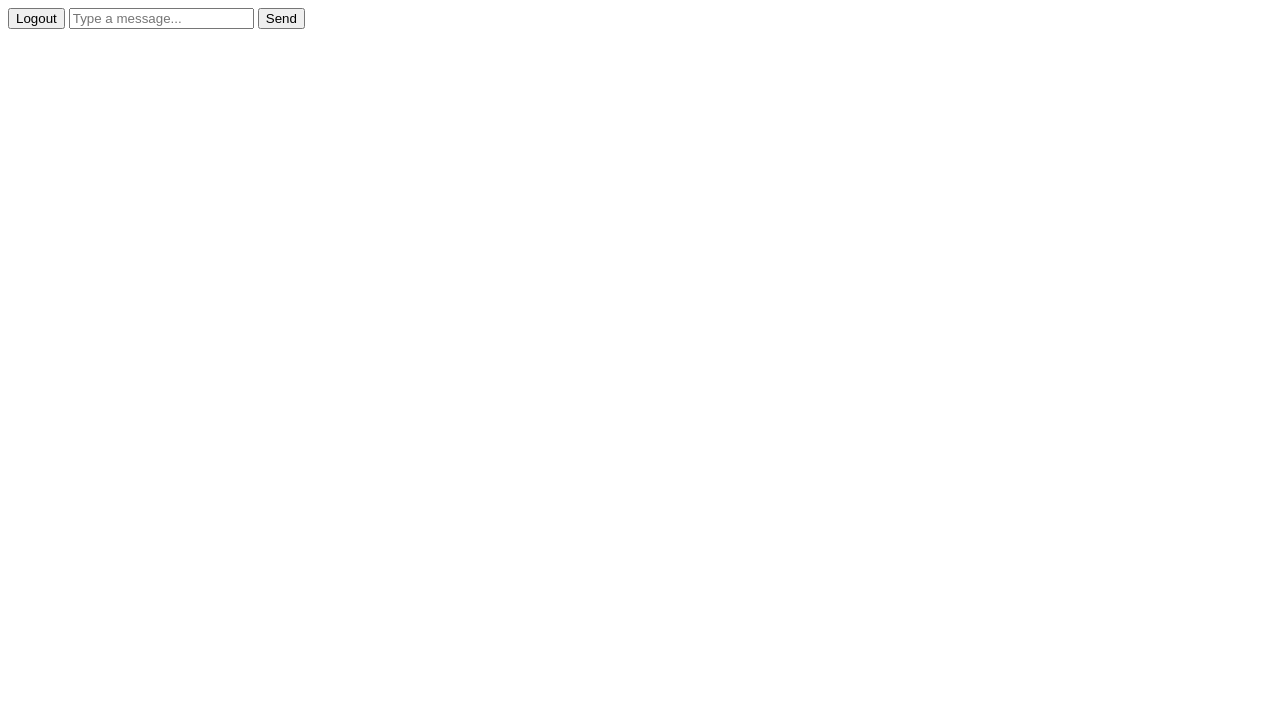
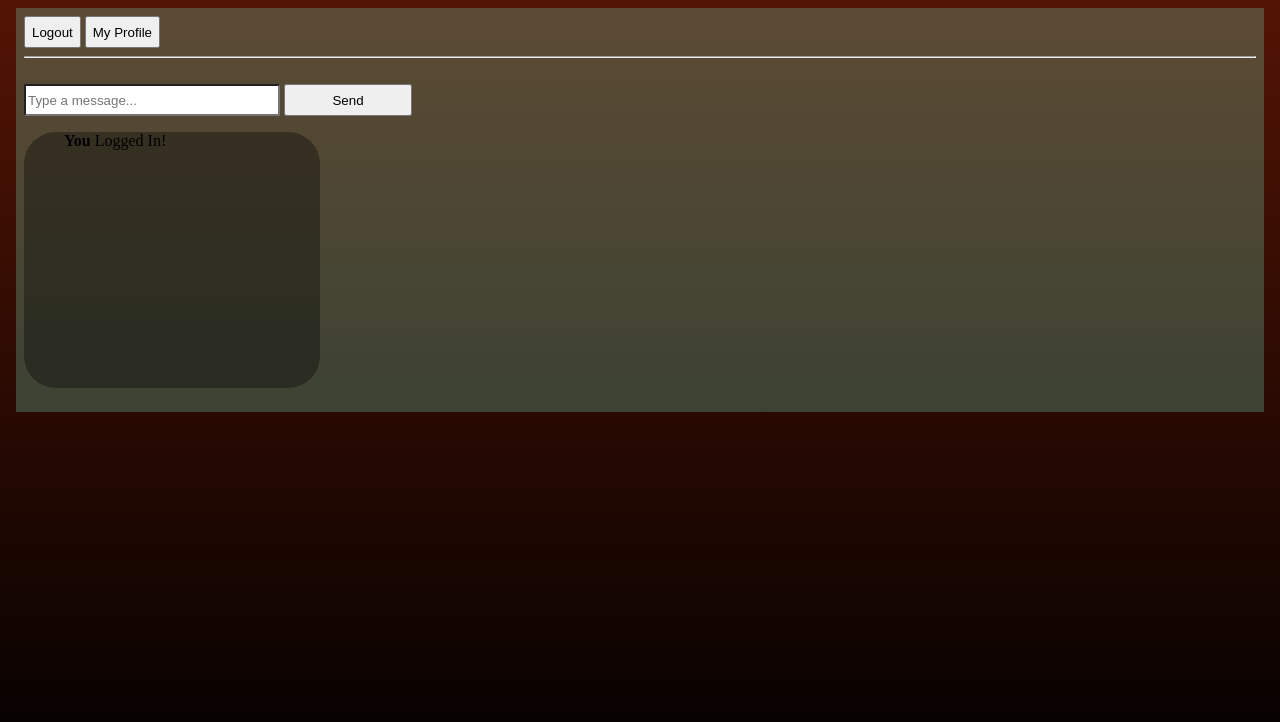
Before and after one commit to ScoodyBoo/KrolaksKingdom, a plain HTML site: page src/client/html/game_view.html in a window 1280 px wide. Drawn offline with Linux system fonts and the light colour scheme; files that its build step writes are made by us from their sources.

Commit message:
thats me for the night

```diff
--- a/src/client/css/global_styles.css
+++ b/src/client/css/global_styles.css
@@ -25,6 +25,8 @@ input {
     margin: 32px 32px;
     /* background-color: rgb(196, 12, 12); */
 }
+
+
 
 
 
@@ -70,3 +72,55 @@ input {
     font-size: 0.95rem;
 
 }
+
+
+
+
+
+.game_body {
+    background-color: rgba(127, 255, 212, 0.233);
+    margin: 8px 8px;
+    padding:  8px 8px;
+
+}
+.game_topbar {
+
+}
+
+
+
+
+.game_message_panel {
+
+    background-color: rgba(0, 0, 0, 0.342);
+    min-height: 256px;
+    border-radius: 32px;
+    max-width: 256px;
+}
+
+
+
+.game_message_input_row {
+	display: flex;
+	flex-direction: row;
+	align-items: center;
+	justify-content: center;
+	gap: 8px; /* spacing between buttons and input */
+	width: 100%;
+}
+.game_message_panel_input {
+
+    height: 32px;
+    width: 256px;
+}
+.game_message_panel_send_button {
+
+
+    height: 32px;
+    width: 128px;
+}
+.game_message_panel_logout_button {
+
+
+    height: 32px;
+}
--- a/src/client/html/game_view.html
+++ b/src/client/html/game_view.html
@@ -1,11 +1,29 @@
+<head>
+
+</head>
 <div id="game-view">
+    <link rel="stylesheet" href="css/global_styles.css">
+    <div class = "game_body">
 
-    <div class = "game_body">
-        <div id="message-panel">
-            <button id="logout-button">Logout</button>
-            <input id="messageInput" placeholder="Type a message..." />
-            <button id="send-message-button">Send</button>
-            <ul id="messages"></ul>
+        <div class="game_topbar">
+            <button class="game_message_panel_logout_button" id="logout-button">Logout</button>
+            <button class="game_message_panel_logout_button">My Profile</button>
+
         </div>
+
+        <hr>
+        <br>
+        <div class="game_message_input_panel">
+
+            <input type="search" class="game_message_panel_input" id="messageInput" placeholder="Type a message..." />
+            <button class="game_message_panel_send_button" id="send-message-button">Send</button>
+        </div>
+        <div id="message-panel" >
+            <ul id="chat-messages" class="game_message_panel">
+                <div><strong>You</strong> Logged In!</div>
+            </ul>
+        </div>
+
+
     </div>
 </div>
--- a/src/client/js/game_handler.js
+++ b/src/client/js/game_handler.js
@@ -37,6 +37,7 @@ function sendMessage() {
     const input = document.getElementById("messageInput");
     const payload = {
         type:"message",
+        from: window.currentUser,
         message:input.value
     };
     window.socket.send(JSON.stringify(payload));
--- a/src/client/js/global_scripts.js
+++ b/src/client/js/global_scripts.js
@@ -1,6 +1,19 @@
 // src/client/js/global_scripts.js
 
 document.addEventListener('DOMContentLoaded', () => {
+
+
+    document.addEventListener("keydown", function (event) {
+        if (
+            event.target.id === "messageInput" &&
+            event.key === "Enter"
+        ) {
+            event.preventDefault();
+            sendMessage();
+        }
+    });
+
+
     // Event Delegation for dynamically loaded content
     document.addEventListener('click', function(event) {
         if (event.target.id === 'login-button') {
@@ -32,29 +45,53 @@ document.addEventListener('DOMContentLoaded', () => {
     });
 
     window.socket.onmessage = (event) => {
-        const onlineStatusText = document.getElementById("server-status-text")
+        const onlineStatusText = document.getElementById("server-status-text");
         const loginErrorText = document.getElementById("login-connection-error-text");
         const registerErrorText = document.getElementById("register-connection-error-text");
+        const chatBox = document.getElementById("chat-messages");
 
+        console.log("Raw WebSocket message:", event.data);
 
-        if (onlineStatusText) {
-            onlineStatusText.textContent = "Server Online"
+        let data;
+        try {
+            data = JSON.parse(event.data);
+        } catch (e) {
+            // Fallback for plain text message
+            data = { type: "text", message: event.data };
         }
 
-        if (loginErrorText) {
-            loginErrorText.textContent = event.data;
+        // ✅ Handle known types
+        switch (data.type) {
+            case "ping_online":
+                if (onlineStatusText) onlineStatusText.textContent = "Server Online";
+                break;
+
+            case "message": // Broadcast message
+                if (chatBox) {
+                    chatBox.innerHTML += `<div><strong>${data.from || "Server"}:</strong> ${data.message}</div>`;
+                    chatBox.scrollTop = chatBox.scrollHeight;
                 }
-        if (registerErrorText) {
-            registerErrorText.textContent = event.data;
-        }
+                break;
 
-        if (event.data.includes("logged in")) {
-            const username = event.data.replace("logged in ", "").replace("!", "");
+            case "text":
+            default:
+                // General/fallback message
+                if (onlineStatusText) onlineStatusText.textContent = "Server Online";
+
+                if (loginErrorText) loginErrorText.textContent = data.message;
+                if (registerErrorText) registerErrorText.textContent = data.message;
+
+                if (data.message?.includes("logged in")) {
+                    const username = data.message.replace("logged in ", "").replace("!", "");
                     window.currentUser = username;
                     showGameView();
                 }
-        console.log(event.data);
+                break;
+        }
     };
+
+
+
 
     // Load the login page by default
     window.loadContent('login');
```
Also changed, not shown: src/server/database_savedata/db_data.json (+7 -1 lines), 2 other files. Lines whose indentation alone changed are shown as unchanged.
